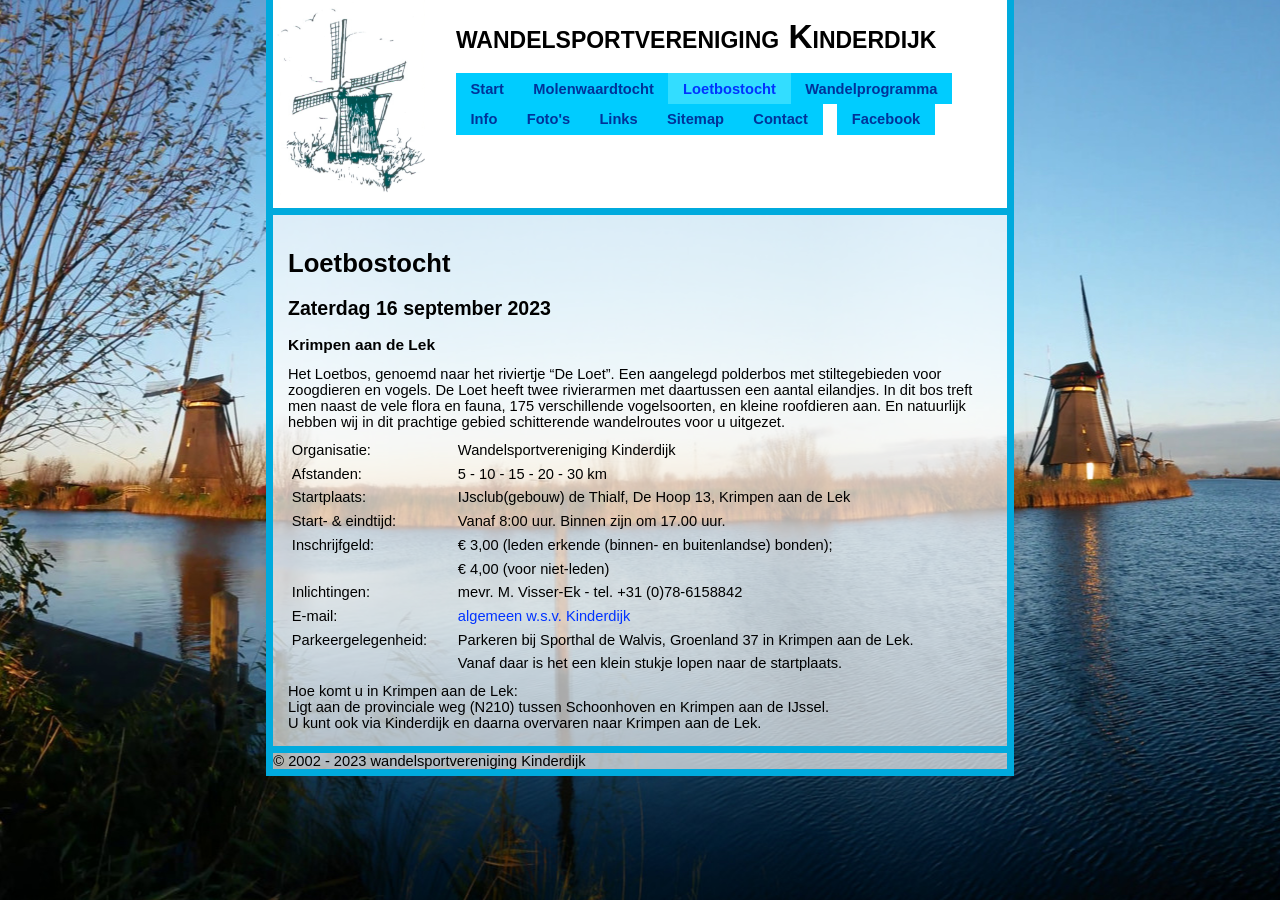
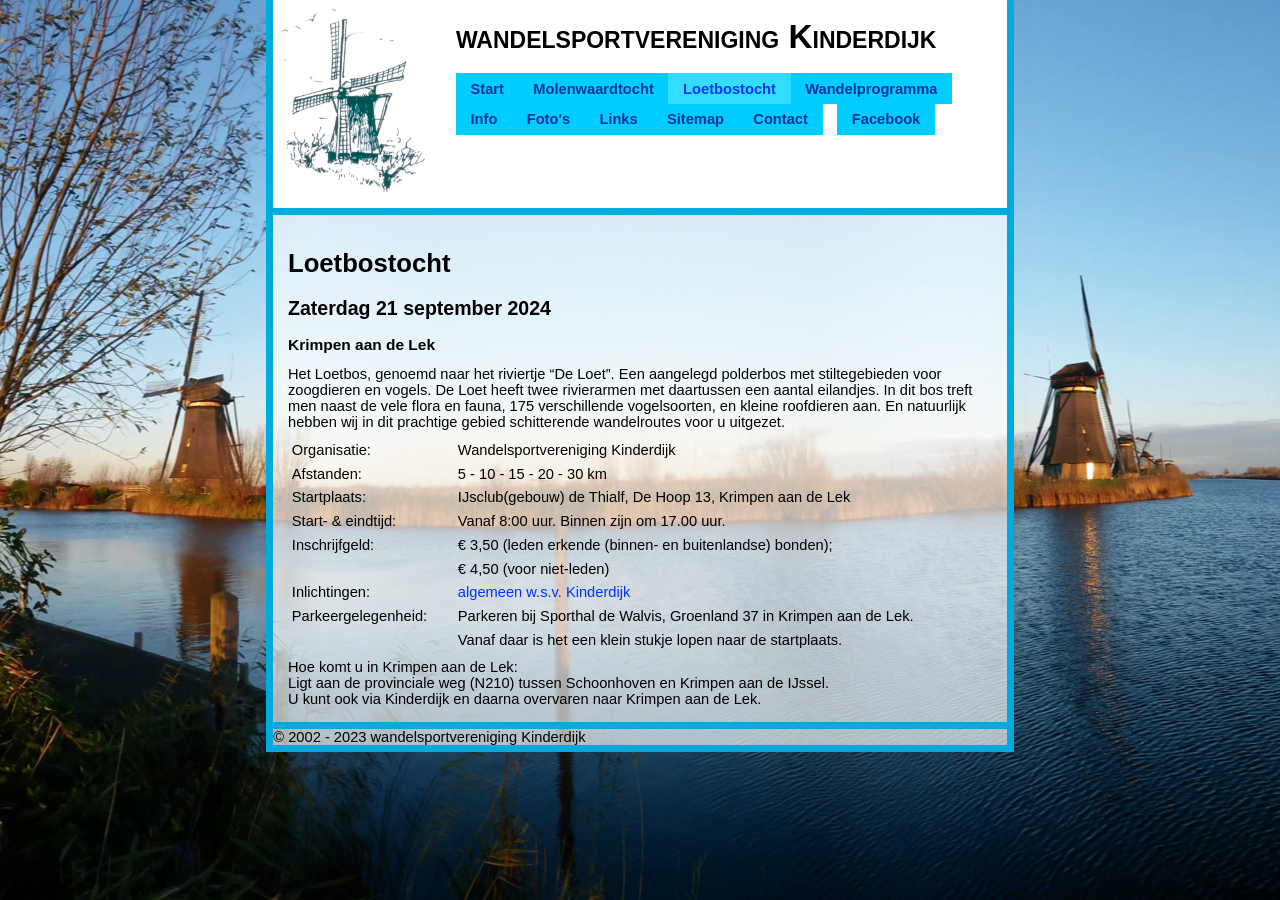
Before and after one commit to jvisser84/www.wsvkinderdijk.nl, a Jekyll site: the page built from docs/loetbostocht.md, in a window 1280 px wide. Built offline with Jekyll 4.4.1, drawn with Linux system fonts in a browser that asks for light colours.

Commit message:
Loetbostocht pagina bijgewerkt met nieuwe datum 2024 en prijzen volgens flyer.

```diff
--- a/docs/loetbostocht.md
+++ b/docs/loetbostocht.md
@@ -3,7 +3,7 @@ layout: default
 title: Loetbostocht
 permalink: /loetbostocht
 ---
-### Zaterdag 16 september 2023
+### Zaterdag 21 september 2024
 
 #### Krimpen aan de Lek
 
@@ -13,10 +13,9 @@ Organisatie:       | Wandelsportvereniging Kinderdijk
 Afstanden:         | 5 - 10 - 15 - 20 - 30 km
 Startplaats:       | IJsclub(gebouw) de Thialf, De Hoop 13, Krimpen aan de Lek
 Start- & eindtijd: | Vanaf 8:00 uur. Binnen zijn om 17.00 uur.
-Inschrijfgeld:     | &euro; 3,00 (leden erkende (binnen- en buitenlandse) bonden);
-                   | &euro; 4,00 (voor niet-leden)
-Inlichtingen:      | mevr. M. Visser-Ek - tel. +31 (0)78-<span id="dummy">DUMMY</span>6158<span id="dummy">DUMMY</span>842
-E-mail:            | <span id="mail-algemeen"></span>
+Inschrijfgeld:     | &euro; 3,50 (leden erkende (binnen- en buitenlandse) bonden);
+                   | &euro; 4,50 (voor niet-leden)
+Inlichtingen:      | <span id="mail-algemeen"></span>
 Parkeergelegenheid: | Parkeren bij Sporthal de Walvis, Groenland 37 in Krimpen aan de Lek.
                     | Vanaf daar is het een klein stukje lopen naar de startplaats.
 
```
